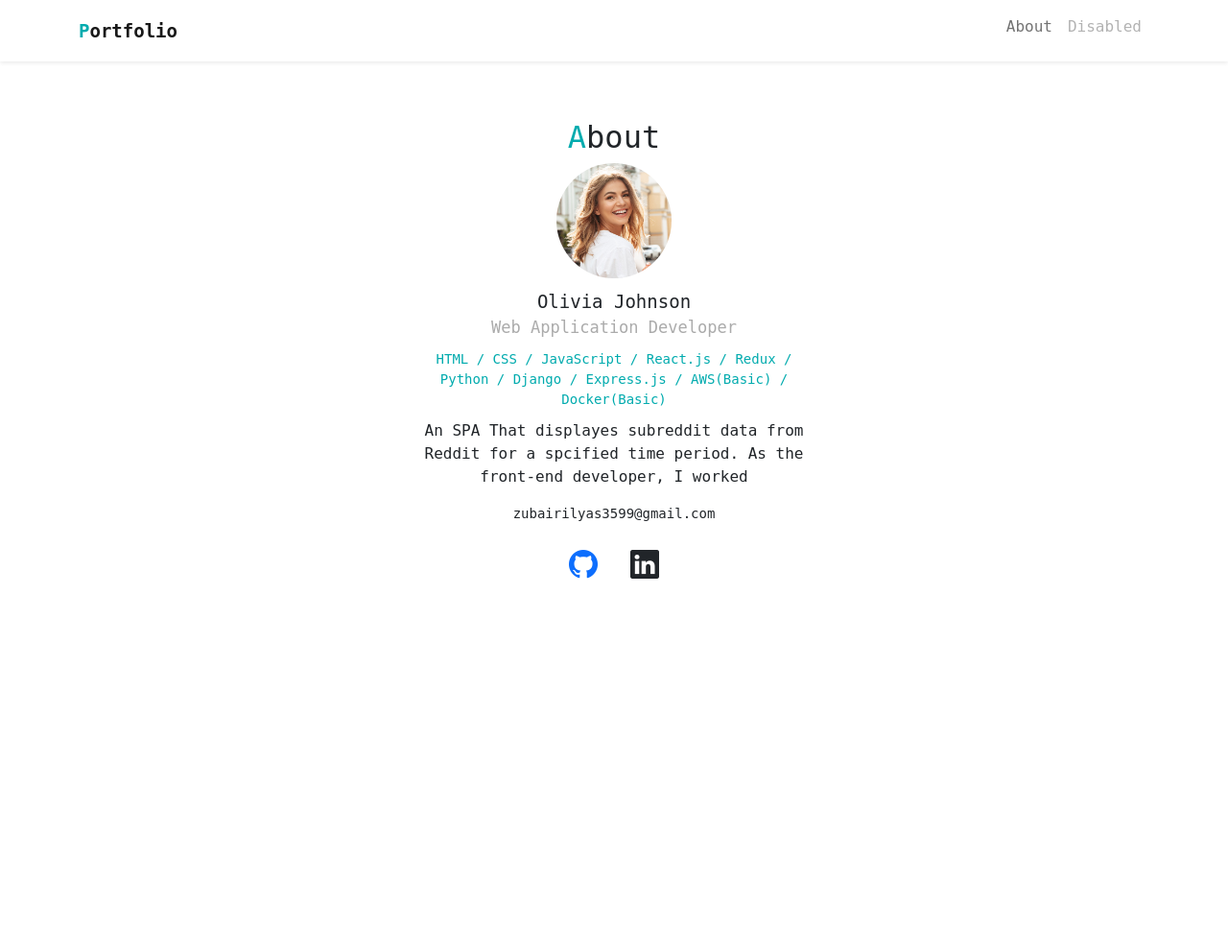
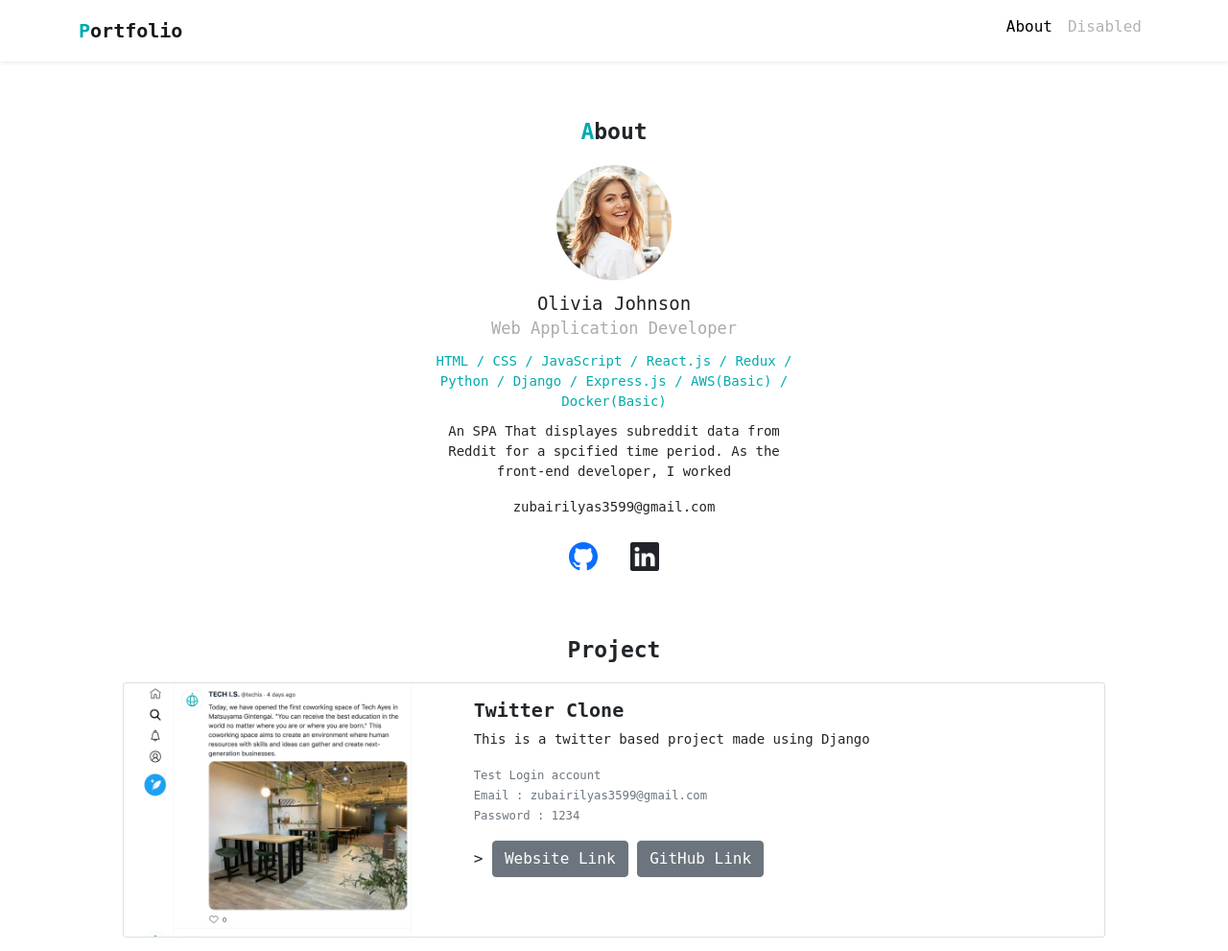
Before and after one commit to Zubair2002/Portfolio, a PHP site: page / in a window 1280 px wide. Shown: the top 991 px of the page at 96% size. Before the commit the page ends 603 px from the top, so only its background shows below. Run offline with PHP 8.4, Linux system fonts and the light colour scheme; some libraries are stand-ins or nearby versions.

Commit message:
Created the project section, desgining template completed

```diff
--- a/index.html
+++ b/index.html
@@ -50,6 +50,55 @@
           <div class="icons">
             <a href="#"><i class="bi bi-github"></i></a>
             <a href="#"></a><i class="bi bi-linkedin ms-3"></i></a>
+          </div>
+        </div>
+
+        <div id="project">
+          <h2><span class="font-primary">P</spam>roject</h2>
+
+            <div class="card mb-3">
+              <div class="row">
+                <div class="col-md-4">
+                  <img src="img/project-twitter (1).png" class="img-fluid rounded-start" alt="Twitter Project">
+                </div>
+                <div class="col-md-8">
+                  <div class="card-body">
+                    <h5 class="card-title">Twitter Clone</h5>
+                    <p class="card-text">This is a twitter based project made using Django</p>
+                    <p class="card-text"><small class="text-muted">
+                      Test Login account<br>
+                      Email : zubairilyas3599@gmail.com <br>
+                      Password : 1234
+                    </small></p>>
+                    <a href="g" target="_blank" class="btn btn-secondary">Website Link</a>
+                    <a href="g" target="_blank" class="btn btn-secondary">GitHub Link</a>
+                  </div>
+                </div>
+              </div>
+            </div>
+
+            <div class="card mb-3">
+              <div class="row">
+                <div class="col-md-4">
+                  <img src="img/project-netflix.png (1).png" class="img-fluid rounded-start" alt="Netflix Project">
+                </div>
+                <div class="col-md-8">
+                  <div class="card-body">
+                    <h5 class="card-title">Netflix Clone</h5>
+                    <p class="card-text">This is a Netflix based project using HTML / CSS / JS</p>
+                    <p class="card-text"><small class="text-muted">
+                      Test Login account<br>
+                      Email : zubairilyas3599@gmail.com <br>
+                      Password : 1234
+                    </small></p>>
+                    <a href="g" target="_blank" class="btn btn-secondary">Website Link</a>
+                    <a href="g" target="_blank" class="btn btn-secondary">GitHub Link</a>
+                  </div>
+                </div>
+              </div>
+            </div
+
+        </div>
 
       <script src="https://cdn.jsdelivr.net/npm/bootstrap@5.1.3/dist/js/bootstrap.bundle.min.js" integrity="sha384-ka7Sk0Gln4gmtz2MlQnikT1wXgYsOg+OMhuP+IlRH9sENBO0LRn5q+8nbTov4+1p" crossorigin="anonymous"></script>
 
--- a/style.css
+++ b/style.css
@@ -12,10 +12,23 @@ span.front-primary {
 }
 
 .title-icon {
-  font-size: 19px;
+  font-size: 20px;
   font-weight: bold;
 }
 
+p {
+  font-size: 14px;
+}
+
+h2 {
+  font-weight: bold;
+  font-size: 23px;
+  margin-bottom: 20px;
+}
+
+a.font-black {
+  color: #000 !important;
+}
 /**************
 
 About
@@ -59,3 +72,26 @@ About
   margin-top: 20px;
   font-size: 30px;
 }
+
+/*********************
+
+PROJECT
+
+**********************/
+
+#project {
+  margin: 60px auto;
+  width: 80%;
+}
+
+#project h2 {
+  text-align: center;
+}
+
+#project .card img {
+  width: 100%;
+}
+
+#project .card-title {
+  font-weight: bold;
+}
```
Also changed, not shown: img/project-netflix.png (added).
